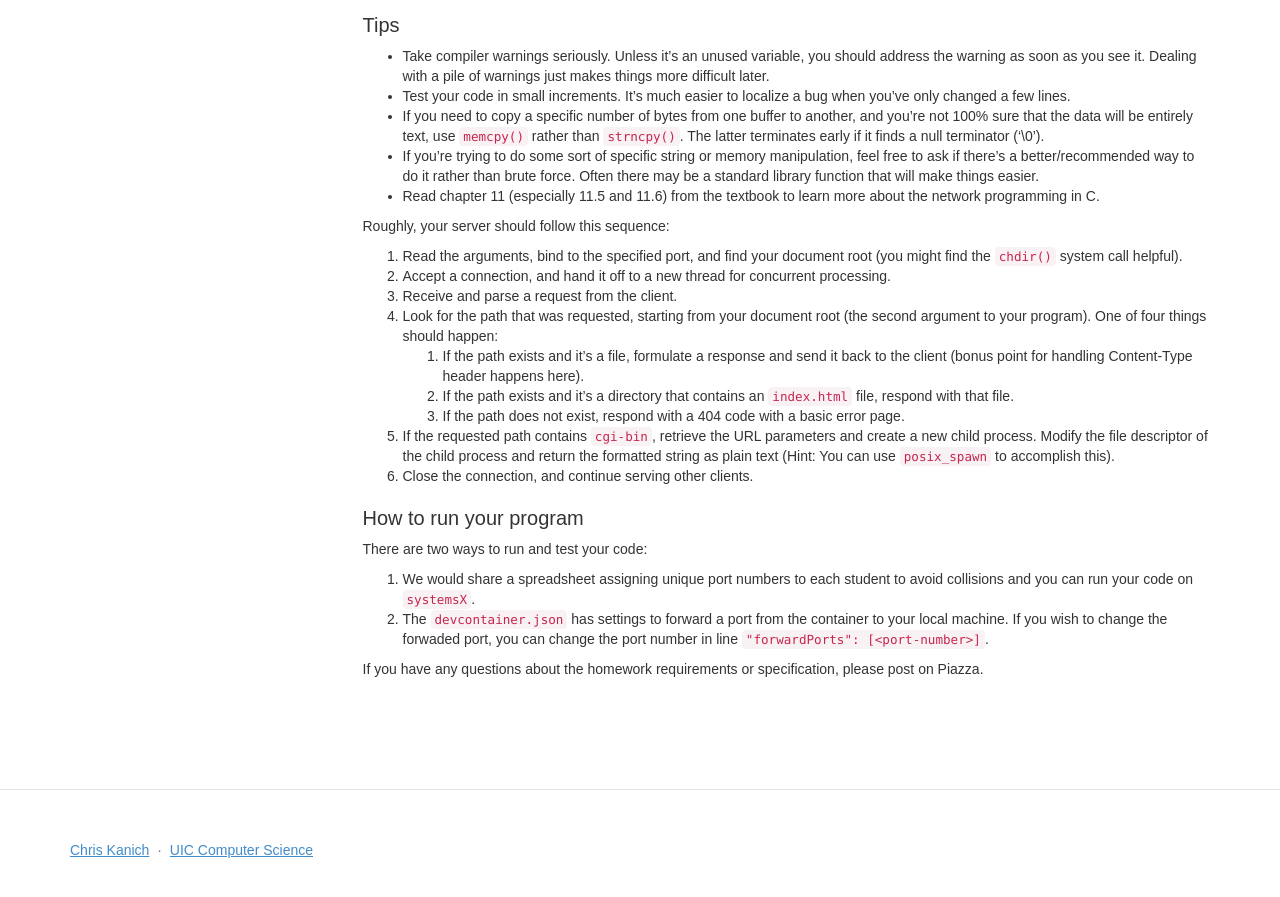
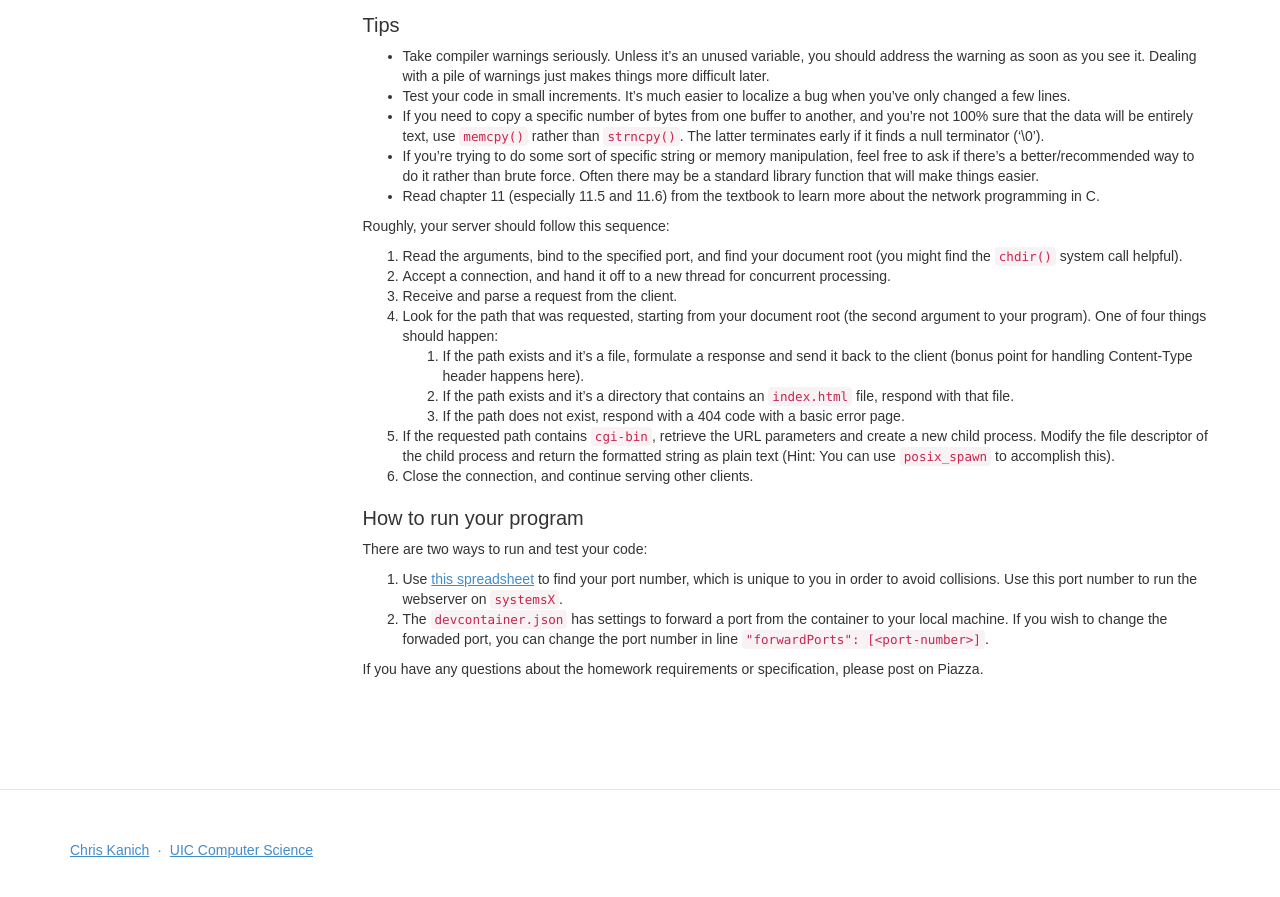
Before and after one commit to csatuic/cs361-website-old, a Jekyll site: the page built from _homeworks/homework5.md, in a window 1280 px wide and 900 px high, scrolled down 1529 px. Shown: the top 897 px of the window. Built offline with Jekyll 4.4.1, drawn with Linux system fonts in a browser that asks for light colours; some web fonts are replaced.

Commit message:
add link to student ports

```diff
--- a/_homeworks/homework5.md
+++ b/_homeworks/homework5.md
@@ -8,6 +8,7 @@ due:
     description: 'Assignment #5 due'
 date: 2020-11-13
 github_link: https://classroom.github.com/a/mOe2x5Mz
+student_ports_link: https://docs.google.com/spreadsheets/d/1zB1yOQ5Eoid_Es3C6swoCA4x2ytp8LuC23u3ocMTzK0/
 ---
 
 # {{page.title}}: A Home-Brew Web Server
@@ -97,7 +98,7 @@ Roughly, your server should follow this sequence:
 
 ## How to run your program
 There are two ways to run and test your code:
-1. We would share a spreadsheet assigning unique port numbers to each student to avoid collisions and you can run your code on `systemsX`.
+1. Use [this spreadsheet]({{page.student_ports_link}}) to find your port number, which is unique to you in order to avoid collisions. Use this port number to run the webserver on `systemsX`.
 2. The `devcontainer.json` has settings to forward a port from the container to your local machine. If you wish to change the forwaded port, you can change the port number in line `"forwardPorts": [<port-number>]`.
 
 If you have any questions about the homework requirements or specification, please post on Piazza.
```
